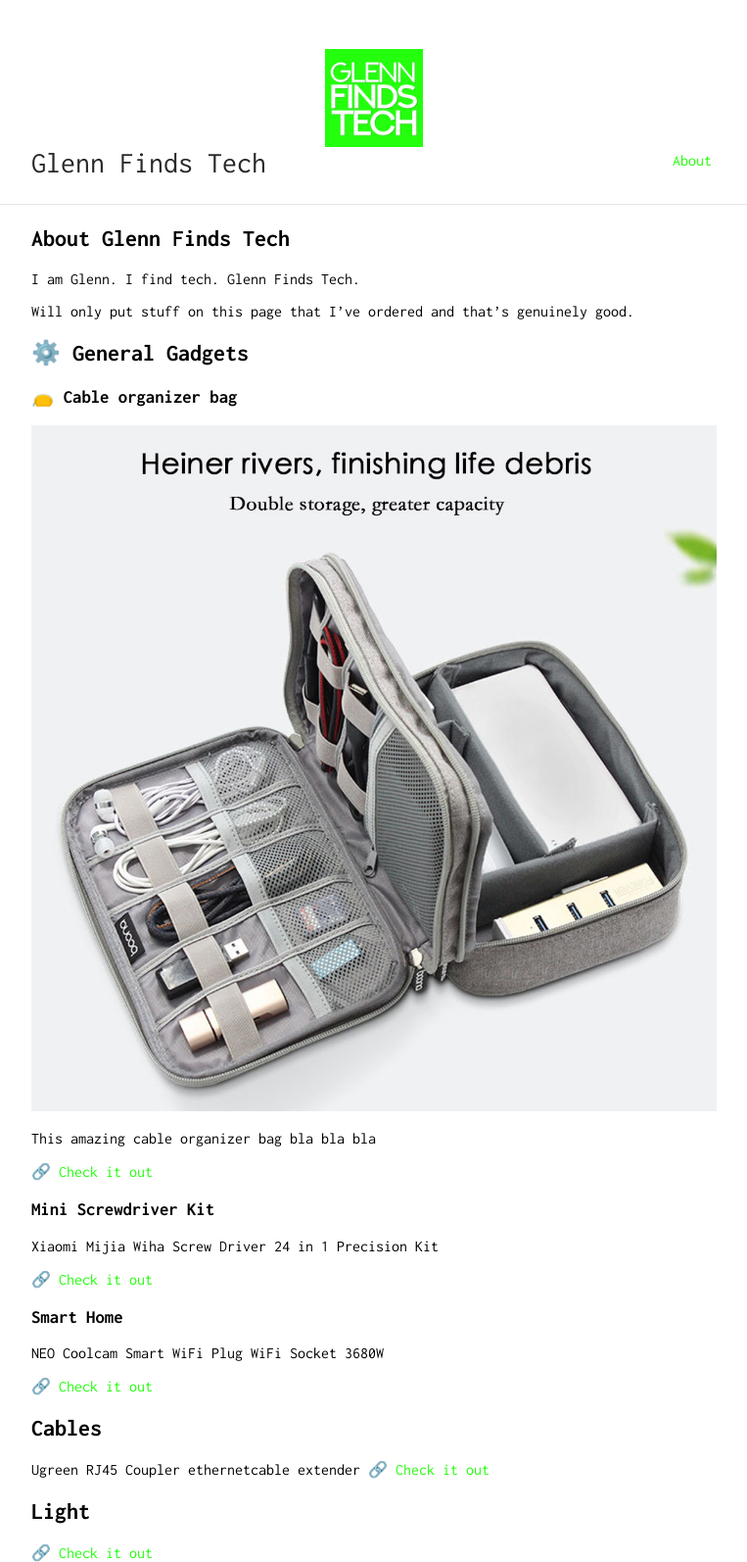
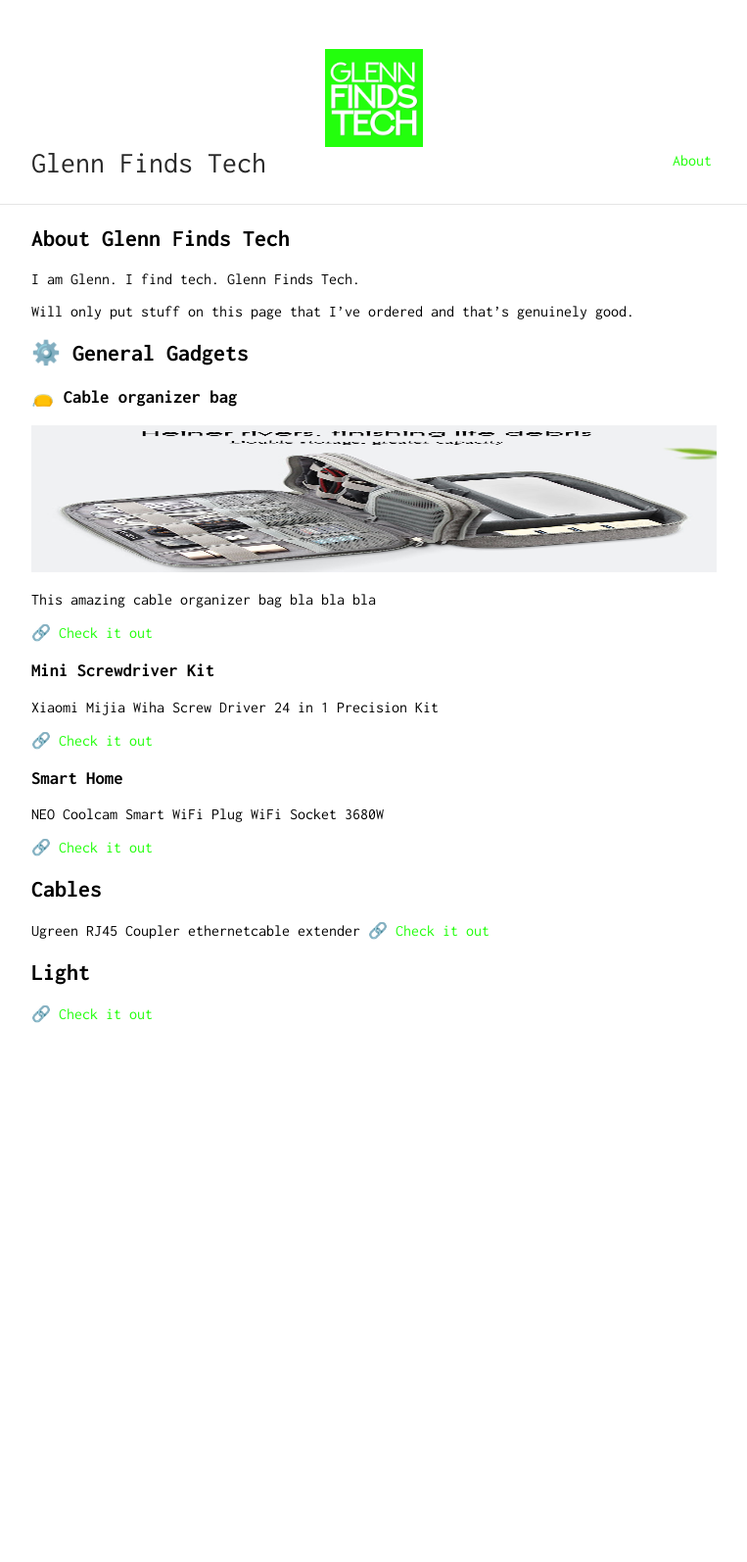
Before and after one commit to AtomicGlenn/GlennFindsTech, a Jekyll site: the page built from index.md, in a window 1280 px wide. Shown: the whole page at 98% size, without its empty margins (258-1021 px from the left). Built offline with Jekyll 4.4.1, drawn with Linux system fonts in a browser that asks for light colours; our own code applies the rules of GitHub Pages for plain Markdown files; after the commit the page ends 1044 px from its top, so only the background shows below that.

Commit message:
Update index.md

```diff
--- a/index.md
+++ b/index.md
@@ -12,7 +12,7 @@ Will only put stuff on this page that I've ordered and that's genuinely good.
 
 ### 👝 Cable organizer bag
 
-<img src="images/cable_organizer.jpg" alt="Cable Organizer"/>
+<img src="images/cable_organizer.jpg" alt="Cable Organizer" height=150px>
 
 This amazing cable organizer bag bla bla bla
 
```
